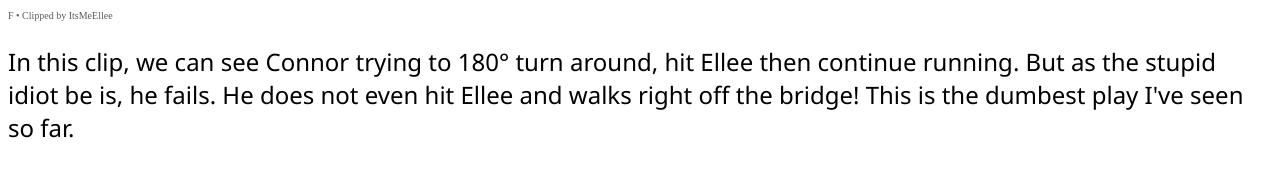
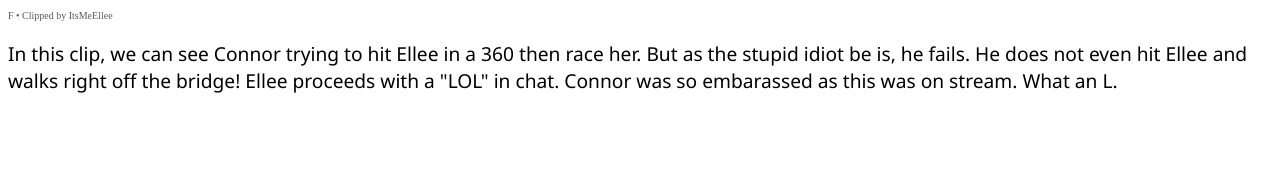
Before and after one commit to IDcLuc/IDcLuc.github.io, a plain HTML site: page F.html in a window 1280 px wide. Shown: the part 459-636 px from the top of the page. Drawn offline with Linux system fonts and the light colour scheme.

Commit message:
change description and size

```diff
--- a/F.html
+++ b/F.html
@@ -20,7 +20,7 @@
             F • Clipped by ItsMeEllee
         </sub>
         <p>
-            In this clip, we can see Connor trying to 180° turn around, hit Ellee then continue running. But as the stupid idiot be is, he fails. He does not even hit Ellee and walks right off the bridge! This is the dumbest play I've seen so far.
+            In this clip, we can see Connor trying to hit Ellee in a 360 then race her. But as the stupid idiot be is, he fails. He does not even hit Ellee and walks right off the bridge! Ellee proceeds with a "LOL" in chat. Connor was so embarassed as this was on stream. What an L.
         </p>
     </body>
 </html>
--- a/css/clips.css
+++ b/css/clips.css
@@ -2,7 +2,7 @@ h1 {
     font-family: 'Segoe UI';
 }
 p {
-    font-size: x-large;
+    font-size: larger;
     font-family: 'Segoe UI';
 }
 sub {
```
